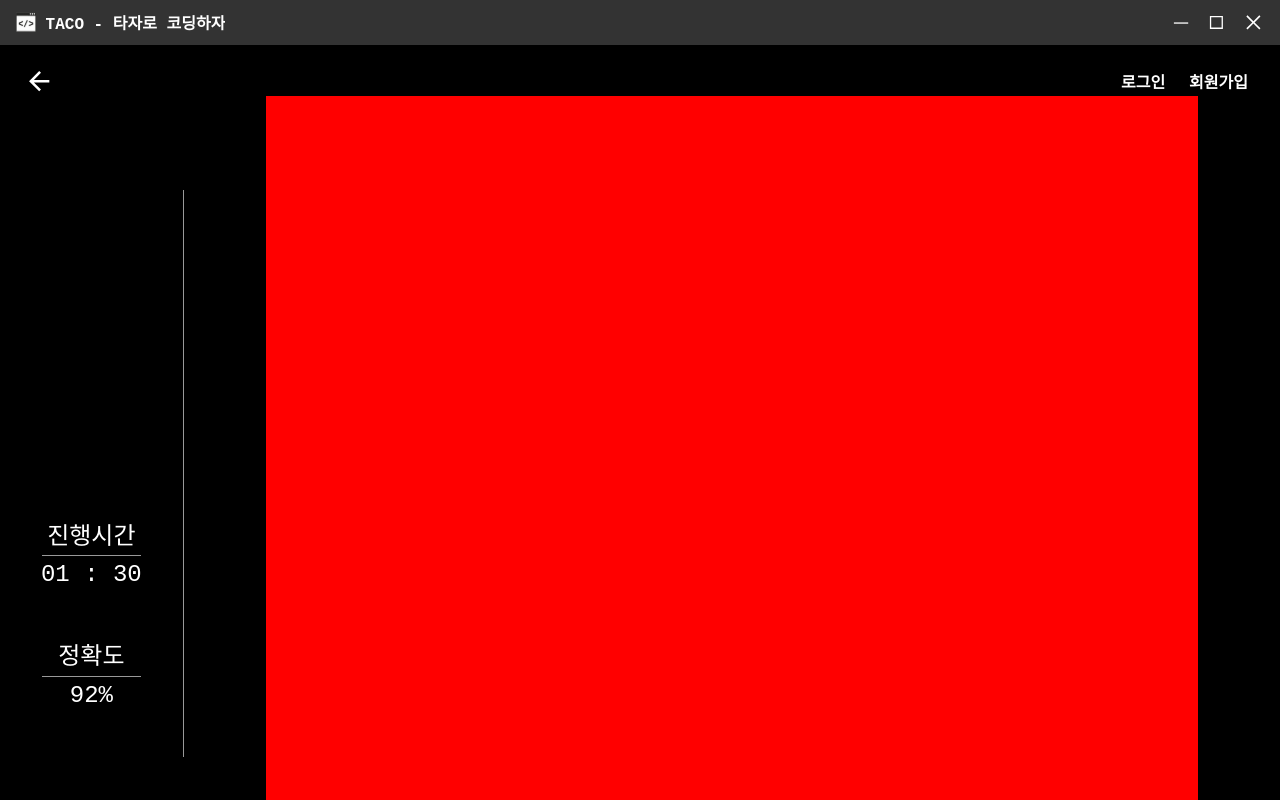
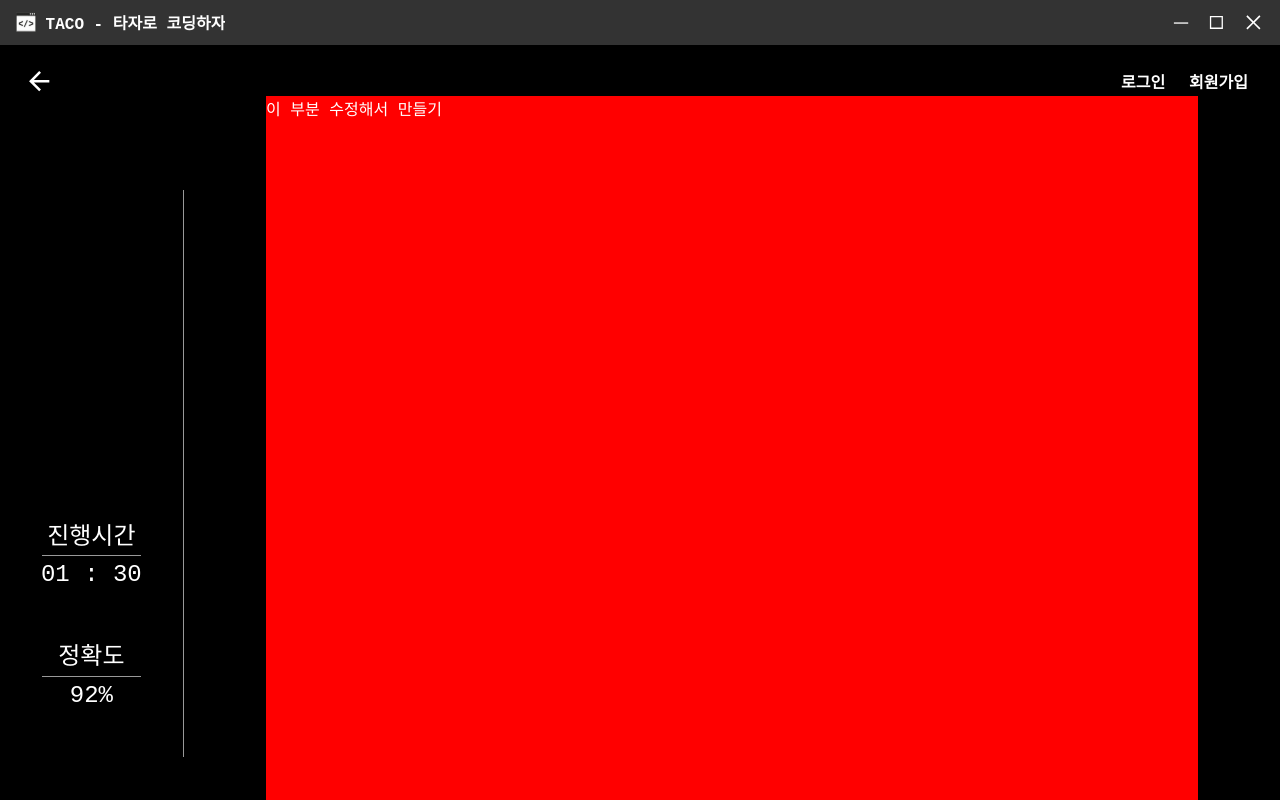
Before and after one commit to MyongjiCapstone-InternetProgramming/TajaCoding-Frontend, a React (Create React App) app: page /wronganswerretry in a window 1280 px wide. Built offline with nearby package versions, Linux system fonts and the light colour scheme; no server answers; a web font is replaced by a local one.

Commit message:
0517 jun

```diff
--- a/src/components/WrongAnswer.js
+++ b/src/components/WrongAnswer.js
@@ -83,7 +83,7 @@ export default function WrongAnswer() {
             <div className='modal-inner-container'>
               <div className='modal-except-button'>
                 <h1 style={{padding:10}}>문제</h1>
-                <p className='modal-QA'>이 부분에 문제, 대략 문제는 2줄정도 됨. 힌트가 필요하니까 전체적으로 3줄정도 차지한다고 생각하면 됨. 이정도 길이로 생각.</p>
+                <p className='modal-QA' style={{height:70}}>이 부분에 문제, 대략 문제는 2줄정도 됨. 힌트가 필요하니까 전체적으로 3줄정도 차지한다고 생각하면 됨. 이정도 길이로 생각.</p>
                 <p className='modal-QA'>이 부분에 정답 들어감</p>
               </div>
               <div className='modal-button-container'>
--- a/src/components/WrongAnswerRetry.js
+++ b/src/components/WrongAnswerRetry.js
@@ -10,7 +10,9 @@ export default function WrongAnswerRetry(){
       <TypingLayout timer={timer}>
         <div style={{display:'flex', flex:6, height:'100%', justifyContent:'center'}}>
           <div style={{backgroundColor:'red', width:'85%'}}>
-            <div></div>
+            <div>
+              <p>이 부분 수정해서 만들기</p>
+            </div>
           </div>
         </div>
       </TypingLayout>
```
